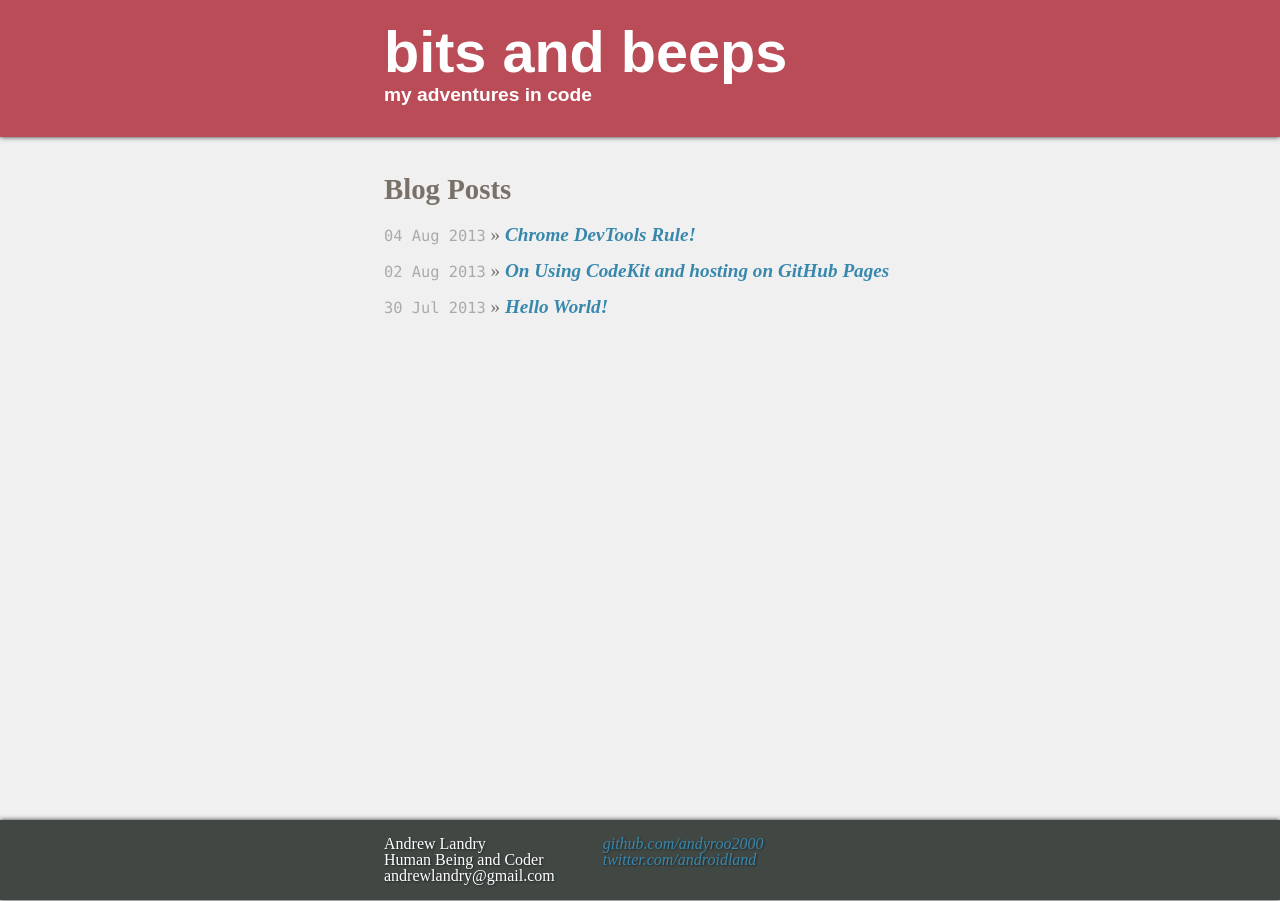
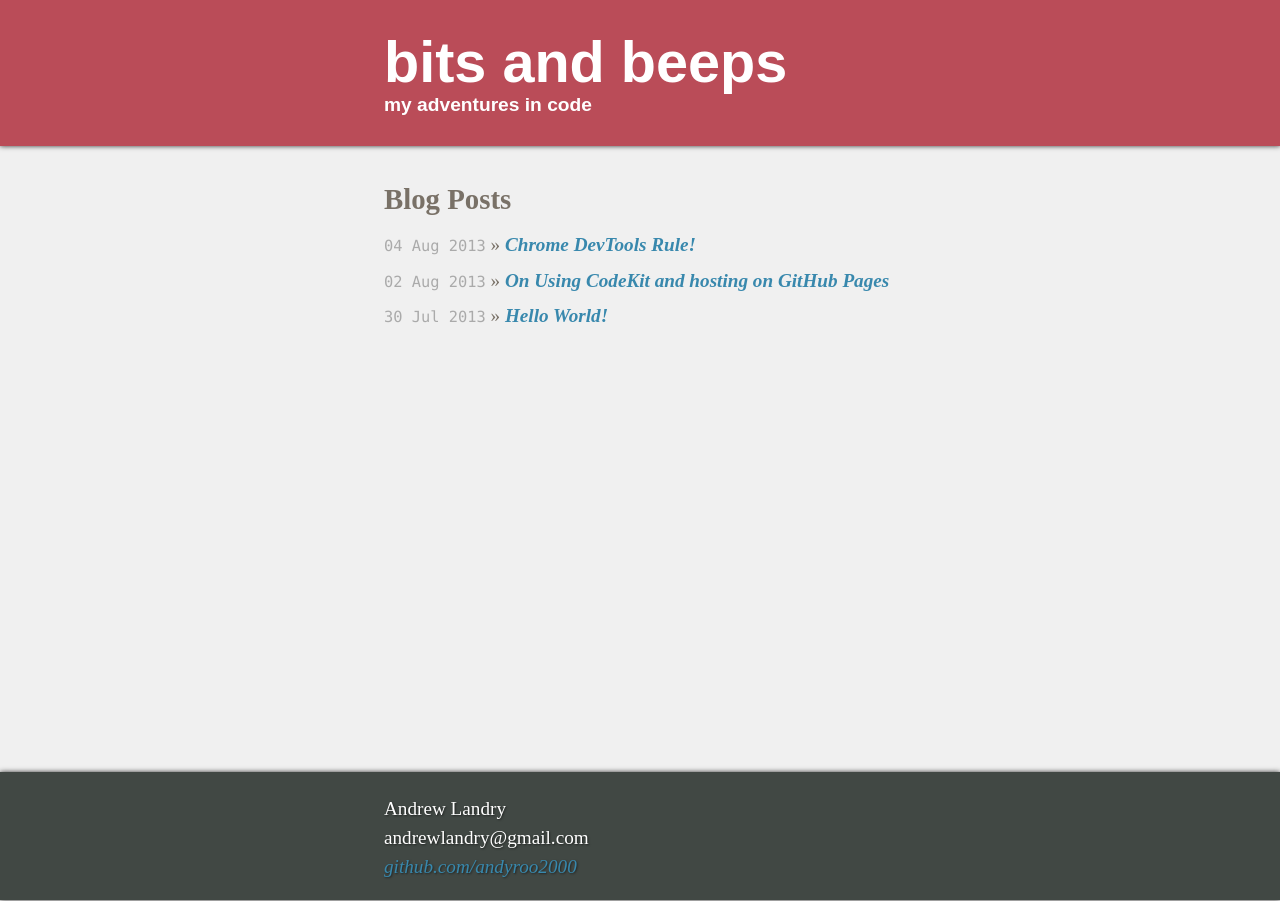
Before and after one commit to andyroo2000/andyroo2000.github.io, a Jekyll site: the page built from index.html, in a window 1280 px wide. Built offline with Jekyll 4.4.1, drawn with Linux system fonts in a browser that asks for light colours; Markdown is read by kramdown in place of the engine named in the settings.

Commit message:
remove footer items

```diff
--- a/_layouts/default.html
+++ b/_layouts/default.html
@@ -44,14 +44,8 @@
           <div class="contact">
             <p>
               Andrew Landry<br />
-              Human Being and Coder<br />
-              andrewlandry@gmail.com
-            </p>
-          </div> <!-- contact -->
-          <div class="contact">
-            <p>
+              andrewlandry@gmail.com<br>
               <a href="https://github.com/andyroo2000">github.com/andyroo2000</a><br />
-              <a href="https://twitter.com/androidland">twitter.com/androidland</a><br />
             </p>
           </div> <!-- contact -->
         </footer>
--- a/css/global.css
+++ b/css/global.css
@@ -86,7 +86,7 @@ html, body {
   box-shadow: 0px 0px 5px #333333;
   background-color: #414844;
   width: 100%;
-  height: 5em;
+  height: 8em;
   position: relative;
   text-shadow: rgba(0, 0, 0, 0.5) 1px 1px 2px;
 }
@@ -99,13 +99,13 @@ html, body {
 /* line 23, ../scss/_main.scss */
 .container {
   min-height: 100%;
-  margin-bottom: -5em;
+  margin-bottom: -8em;
   position: relative;
 }
 
 /* line 29, ../scss/_main.scss */
 .clearfooter {
-  height: 5em;
+  height: 8em;
   clear: both;
 }
 
@@ -185,7 +185,7 @@ a:hover {
 /* line 95, ../scss/_main.scss */
 #top {
   background-color: #BA4C58;
-  padding: 2em 0em 0.4em 0em;
+  padding: 2.5em 0em 0.4em 0em;
   -webkit-box-shadow: 0px 0px 5px #333333;
   -moz-box-shadow: 0px 0px 5px #333333;
   box-shadow: 0px 0px 5px #333333;
@@ -242,6 +242,9 @@ footer a:link {
 footer .contact {
   float: left;
   margin-right: 3em;
+  font-size: 1.2em;
+  line-height: 1.5em;
+  padding: 0.2em 0em 0em 0em;
 }
 
 /*****************************************************************************/
@@ -250,44 +253,44 @@ footer .contact {
 /*
 /*****************************************************************************/
 /* standard */
-/* line 154, ../scss/_main.scss */
+/* line 157, ../scss/_main.scss */
 article pre {
   border: 1px solid #ddd;
   background-color: #eef;
   padding: 0 .4em;
 }
 
-/* line 160, ../scss/_main.scss */
+/* line 163, ../scss/_main.scss */
 article ul, article ol {
   margin-left: 1.35em;
 }
 
-/* line 164, ../scss/_main.scss */
+/* line 167, ../scss/_main.scss */
 article code {
   border: 1px solid #ddd;
   background-color: #eef;
   padding: 0 .2em;
 }
 
-/* line 170, ../scss/_main.scss */
+/* line 173, ../scss/_main.scss */
 article pre code {
   border: none;
 }
 
 /* terminal */
-/* line 175, ../scss/_main.scss */
+/* line 178, ../scss/_main.scss */
 article pre.terminal {
   border: 1px solid #000;
   background-color: #333;
   color: #FFF;
 }
 
-/* line 181, ../scss/_main.scss */
+/* line 184, ../scss/_main.scss */
 article pre.terminal code {
   background-color: #333;
 }
 
-/* line 185, ../scss/_main.scss */
+/* line 188, ../scss/_main.scss */
 article {
   padding: 0 0 1.5em 0;
   border-bottom: 1px solid gray;
@@ -295,7 +298,7 @@ article {
 
 /* MEDIA QUERIES-------- */
 @media screen and (min-width: 1271px) {
-  /* line 196, ../scss/_main.scss */
+  /* line 199, ../scss/_main.scss */
   .content, header, footer {
     width: 40%;
     margin-left: auto;
@@ -303,7 +306,7 @@ article {
   }
 }
 @media screen and (max-width: 1270px) {
-  /* line 204, ../scss/_main.scss */
+  /* line 207, ../scss/_main.scss */
   .content, header, footer {
     margin-left: auto;
     margin-right: auto;
@@ -311,45 +314,39 @@ article {
   }
 }
 @media screen and (max-width: 1050px) {
-  /* line 212, ../scss/_main.scss */
+  /* line 215, ../scss/_main.scss */
   .content, header, footer {
     width: 57%;
   }
 }
 @media screen and (max-width: 950px) {
-  /* line 218, ../scss/_main.scss */
+  /* line 221, ../scss/_main.scss */
   .content, header, footer {
     width: 68%;
   }
 }
 @media screen and (max-width: 750px) {
-  /* line 224, ../scss/_main.scss */
+  /* line 227, ../scss/_main.scss */
   .content, header, footer {
     width: 75%;
   }
 }
 @media screen and (max-width: 550px) {
-  /* line 230, ../scss/_main.scss */
+  /* line 233, ../scss/_main.scss */
   .content, header, footer {
     width: 85%;
   }
 }
 @media screen and (max-width: 480px) {
-  /* line 236, ../scss/_main.scss */
+  /* line 239, ../scss/_main.scss */
   .content, header, footer {
     width: 95%;
   }
 }
 /* Font-size change for title for small screens*/
 @media screen and (max-width: 615px) {
-  /* line 245, ../scss/_main.scss */
+  /* line 246, ../scss/_main.scss */
   header h1.title {
     font-size: 2em;
   }
 }
-@media screen and (max-width: 800px) {
-  /* line 251, ../scss/_main.scss */
-  .contact {
-    font-size: 80%;
-  }
-}
```
Also changed, not shown: scss/_main.scss (+7 -12 lines).
